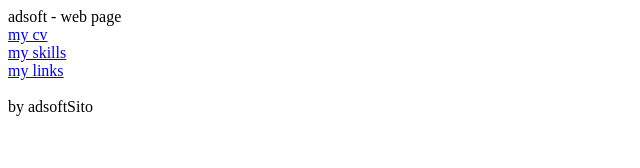
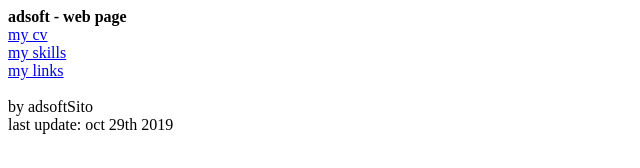
Before and after one commit to adsoftsito/intro-git, a plain HTML site: page index.html in a window 1280 px wide. Shown: the whole page, without its empty margins (0-640 px from the left). Drawn offline with Linux system fonts and the light colour scheme.

Commit message:
update index.html

```diff
--- a/index.html
+++ b/index.html
@@ -2,7 +2,9 @@
 
 <body>
 
+<b>
   adsoft - web page <br>
+</b>
 
 <a href="cv.html"> my cv </a> <br>
 <a href="skills.html"> my skills </a> <br>
@@ -10,7 +12,9 @@
 
 <br>
 
-by adsoftSito
+by adsoftSito <br>
+
+last update: oct 29th 2019
 
 
 </body>
```
